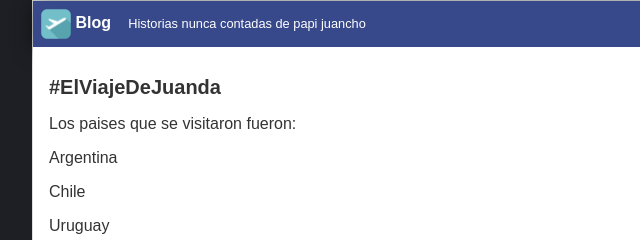
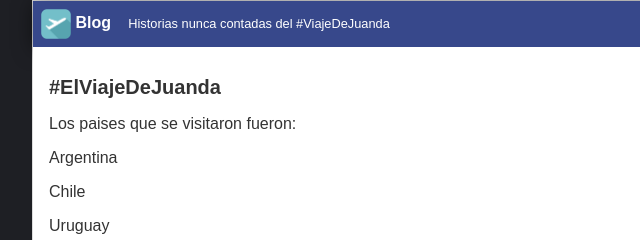
Before and after one commit to juandaclopez/Hyperblog, a plain HTML site: page index.html in a window 1280 px wide. Shown: the top 240 px of the page, 159-799 px from the left. Drawn offline with Linux system fonts and the light colour scheme.

```diff
--- a/index.html
+++ b/index.html
@@ -9,7 +9,7 @@
 		<div id="cabecera">
 			<img id="logo" src="Imagenes/logo.png">
 			Blog
-			<span id="tagline">Historias nunca contadas de papi juancho</span>
+			<span id="tagline">Historias nunca contadas del #ViajeDeJuanda</span>
 		</div>
 		<div id="post">
 			<h1>#ElViajeDeJuanda</h1>
```
